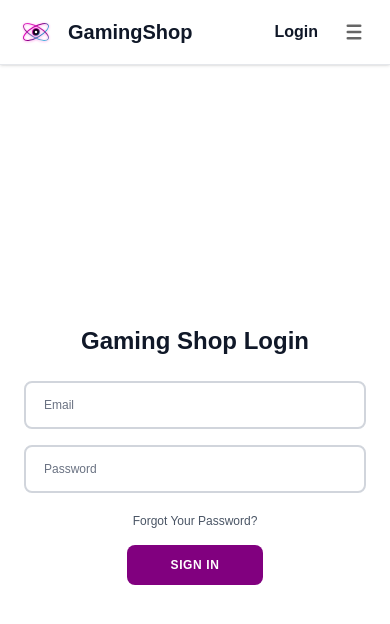
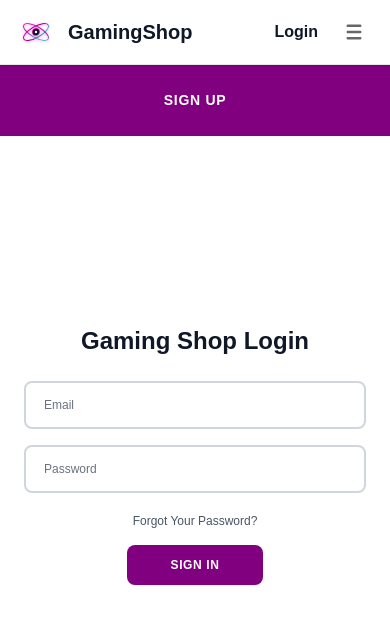
Before and after one commit to Parvez4560/gamingshop, a Next.js app: page /login in a window 390 px wide. Shown: the top 624 px of the page. Built offline with nearby package versions, Linux system fonts and the light colour scheme.

Commit message:
Update website

```diff
--- a/app/login/page.tsx
+++ b/app/login/page.tsx
@@ -17,18 +17,18 @@ export default function LoginPage() {
 
         {/* ================= MOBILE & DESKTOP TOGGLE CONTAINER ================= */}
         {/* z-index কমিয়ে z-2 করা হলো যাতে মেনু (z-50+) ওপেন হলে টগল বাটন মেনুর নিচে ঢাকা থাকে */}
+        {/* ================= MOBILE & DESKTOP TOGGLE CONTAINER ================= */}
         <div
           className={`
             toggle-container
             w-full md:w-1/2
             h-[72px] md:h-full
-            absolute md:absolute
-            top-0 left-0 md:left-1/2
-            z-20
+            fixed md:absolute
+            top-16 md:top-0
+            left-0 md:left-1/2
+            z-30
             overflow-hidden
             transition-all duration-500 ease-in-out
-            fixed md:absolute
-            top-16 md:top-0
             ${
               isActive
                 ? 'md:-translate-x-full md:rounded-r-[50px] md:rounded-l-none'
```
